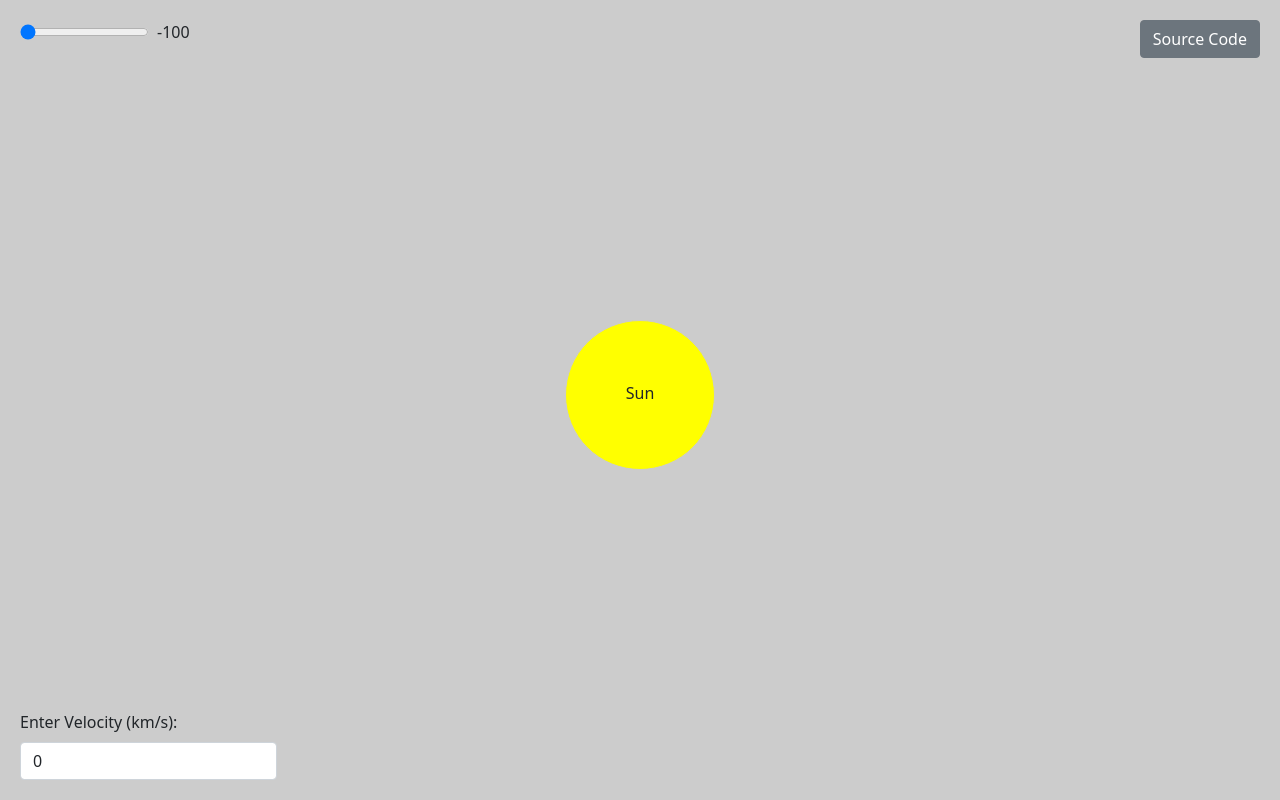
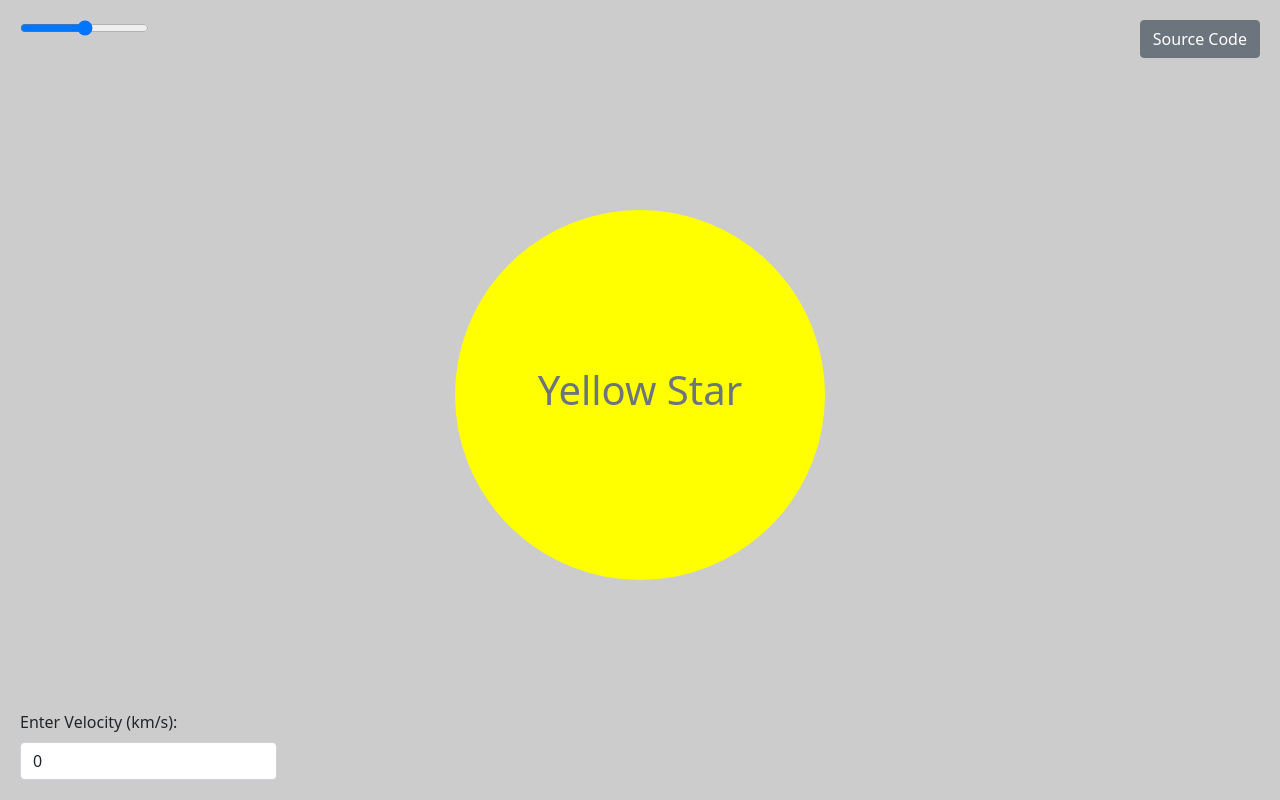
Before and after one commit to rubanero14/Vue-Tests-Doppler-Effect, a Vue app: page / in a window 1280 px wide. Built offline with nearby package versions, Linux system fonts and the light colour scheme.

Commit message:
Add files via upload

```diff
--- a/src/App.vue
+++ b/src/App.vue
@@ -1,13 +1,13 @@
 <template>
   <div class="container">
-    <div class="circle" :style="{ 'background': this.finalColor, 'transform': this.transform }">
-      <p v-if="this.inputValue < 0">Sun</p>
-      <p v-else-if="this.inputValue == 0">Giant Sun</p>
-      <p v-else>Red Giant</p>
+    <div class="circle" :style="{ 'background': this.finalColor, 'transform':   this.transform }">
+      <p v-if="inputValue < -10" class="text-light">Blue Star</p>
+      <p v-else-if="inputValue > 10" class="text-light">Red Star</p>
+      <p v-else class="text-secondary">Yellow Star</p>
     </div>
     <div class="top-left">
       <div class="d-flex align-items-center mb-5">
-        <input v-model="inputValue" @input="changeColors();" class="w-100" id="inputRange" type="range" :min="min" :max="max" step="5">
+        <input v-model="inputValue" @change="changeColors();" @input="changeColors();" class="w-100" id="inputRange" type="range" :min="min" :max="max" step="5">
         <label class="ms-2" for="inputValue">{{ inputValue }}</label>
       </div>
       <div class="bottom-left">
@@ -25,43 +25,18 @@
 export default {
   data(){
     return {
-      inputValue: -100,
+      inputValue:'',
       velocity: 0,
       min: -100,
       max: 100,
-      green: 255,
-      yellow: 'rgb(255,255,0)',
+      red: 0,
+      green: 0,
+      blue: 255,
       finalColor: '',
       transform: 0,
     };
   },
   methods: {
-    changeColors(){
-      if (this.inputValue < 0){
-        this.green = 165 - (this.inputValue * 0.9);
-        this.finalColor = 'rgb(255,'+this.green+',0)';
-        this.transform = 'scale('+(2.5 - this.inputValue*(-0.015))+')';
-        console.log('orange activated');
-        console.log('Final color '+this.finalColor);
-        console.log('Green '+this.green);
-        console.log('Transform '+this.transform);
-      } else if (this.inputValue > 0){
-        this.green = 165 - (this.inputValue * 1.65);
-        this.finalColor = 'rgb(255,'+this.green+',0)';
-        this.transform = 'scale('+(1.5 + this.inputValue*0.015)+')';
-        console.log('red activated');
-        console.log('Final color '+this.finalColor);
-        console.log('Green '+this.green);
-        console.log('Transform '+this.transform);
-      } else {
-        this.green = 165;
-        this.finalColor = this.yellow;
-        console.log('yellow activated');
-        console.log('Final color '+this.finalColor);
-        console.log('Green '+this.green);
-        console.log('Transform '+this.transform);
-      }
-    },
     velocityControl(){
       if(this.velocity < this.min){
         this.min = -100;
@@ -69,8 +44,53 @@ export default {
       } else if(this.velocity > this.max){
         this.max = 100;
         this.velocity = this.max;
+      } else if(this.velocity == ''){
+        this.velocity = 0;
       } else {
-        this.inputValue = this.velocity;
+        this.inputValue = parseInt(this.velocity);
+        console.log(typeof this.inputValue, this.inputValue);
+      }
+    },
+  },
+  watch: {
+    inputValue: function changeColors(){
+      if (this.inputValue < 0){
+        this.red = 255 + (this.inputValue * 2.55);
+        this.blue = -(this.inputValue * 2.55);
+        this.green = 255 + (this.inputValue * 2.55);
+        this.finalColor = 'rgb('+ this.red + ',' + this.green + ',' + this.blue + ')';
+        this.transform = 'scale('+(2.5 - this.inputValue*0.015)+')';
+        console.log('blue activated');
+        console.log('Final color '+this.finalColor);
+        console.log('Green '+this.green);
+        console.log('Red '+this.red);
+        console.log('Blue '+this.blue);
+        console.log('Transform '+this.transform);
+      } else if (this.inputValue > 0){
+        this.red = 255;
+        this.green = 255 - (this.inputValue * 2.55);
+        this.blue = 0;
+        this.finalColor = 'rgb('+ this.red + ',' + this.green + ',' + this.blue + ')';
+        this.transform = 'scale('+(2.5 + this.inputValue*(-0.015))+')';
+        console.log('red activated');
+        console.log('Final color '+this.finalColor);
+        console.log('Green '+this.green);
+        console.log('Red '+this.red);
+        console.log('Blue '+this.blue);
+        console.log('Transform '+this.transform);
+        console.log('inputvalue '+this.inputValue);
+      } else {
+        this.green = 255 - (this.inputValue * 2.55);
+        this.red = 255;
+        this.blue = 0;
+        this.finalColor = 'rgb('+ this.red + ',' + this.green + ',' + this.blue + ')';
+        this.transform = 'scale('+(2.5 + this.inputValue*0.015)+')';
+        console.log('yellow activated');
+        console.log('Final color '+this.finalColor);
+        console.log('Green '+this.green);
+        console.log('Red '+this.red);
+        console.log('Blue '+this.blue);
+        console.log('Transform '+this.transform);
       }
     },
   },
@@ -113,6 +133,7 @@ label {
 p {
   margin: 60px auto;
   text-align: center;
+  transition: all 0.3s ease-in-out;
 }
 
 .circle {
@@ -122,7 +143,8 @@ p {
   border-radius: 100%;
   margin: 40vh auto;
   transition: all 0.3s ease-in-out;
-  background: yellow;
+  background: rgb(255,255,0);
+  transform: scale(2.5);
 }
 
 @media (max-width: 992px){
```
